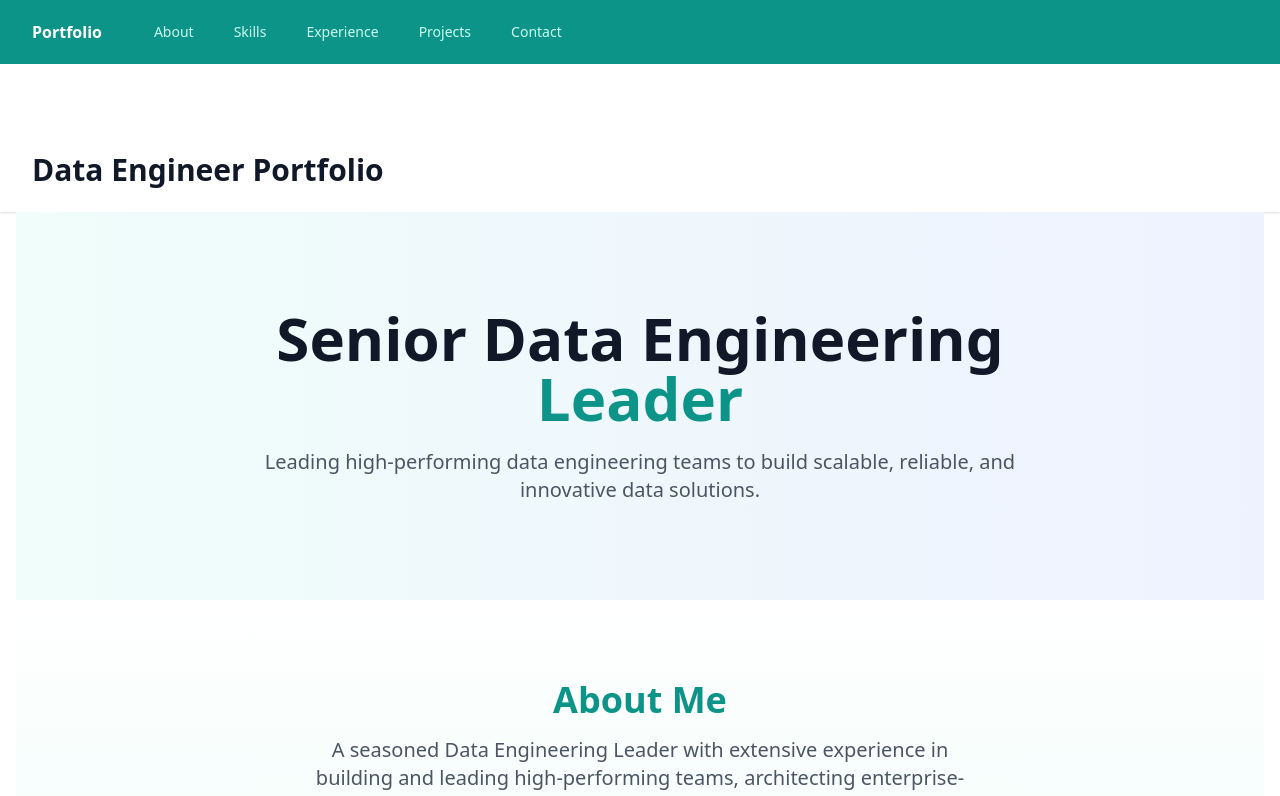
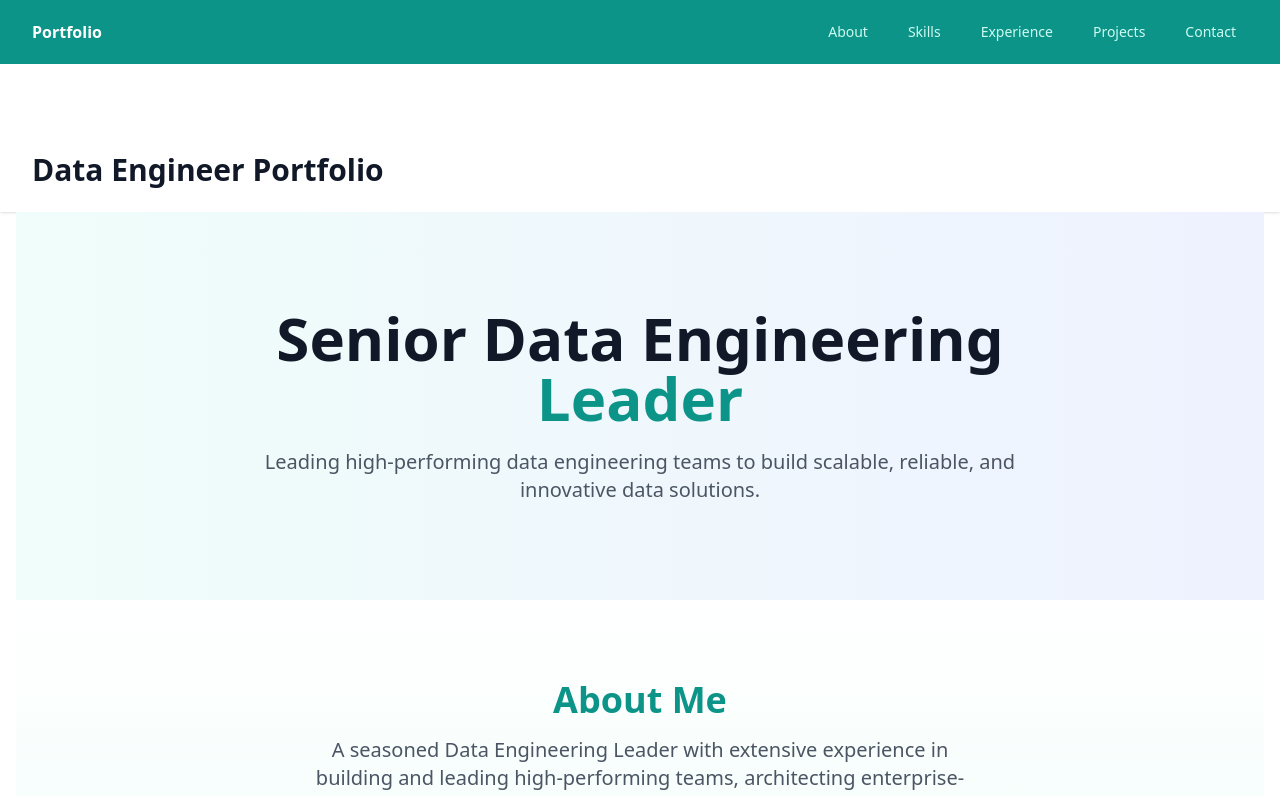
Before and after one commit to devangdshah/DataEngineeringLeader, a React (Create React App) app: page / in a window 1280 px wide. Shown: the top 796 px of the page. Built offline with nearby package versions, Linux system fonts and the light colour scheme; the HTML template or start-up script is replaced by a standard one.

Commit message:
Update theme colors and navigation component

```diff
--- a/public/index.html
+++ b/public/index.html
@@ -4,7 +4,7 @@
     <meta charset="utf-8" />
     <link rel="icon" href="%PUBLIC_URL%/favicon.ico" />
     <meta name="viewport" content="width=device-width, initial-scale=1" />
-    <meta name="theme-color" content="#0D9488" />
+    <meta name="theme-color" content="#0F172A" />
     <meta
       name="description"
       content="Senior Data Engineering Leader Portfolio - Showcasing expertise in data engineering, leadership, and technical innovation"
--- a/src/components/layout/Navigation.tsx
+++ b/src/components/layout/Navigation.tsx
@@ -1,12 +1,15 @@
-import React from 'react';
+import React, { useState } from 'react';
 import { Link } from 'react-router-dom';
 
 const Navigation: React.FC = () => {
+  const [isMenuOpen, setIsMenuOpen] = useState(false);
+
   const scrollToSection = (sectionId: string) => {
     const element = document.getElementById(sectionId);
     if (element) {
       element.scrollIntoView({ behavior: 'smooth' });
     }
+    setIsMenuOpen(false); // Close menu after clicking
   };
 
   return (
@@ -22,6 +25,25 @@ const Navigation: React.FC = () => {
                 Portfolio
               </button>
             </div>
+          </div>
+
+          {/* Mobile menu button */}
+          <div className="md:hidden">
+            <button
+              onClick={() => setIsMenuOpen(!isMenuOpen)}
+              className="text-teal-100 hover:text-white focus:outline-none"
+            >
+              <svg className="h-6 w-6" fill="none" viewBox="0 0 24 24" stroke="currentColor">
+                {isMenuOpen ? (
+                  <path strokeLinecap="round" strokeLinejoin="round" strokeWidth={2} d="M6 18L18 6M6 6l12 12" />
+                ) : (
+                  <path strokeLinecap="round" strokeLinejoin="round" strokeWidth={2} d="M4 6h16M4 12h16M4 18h16" />
+                )}
+              </svg>
+            </button>
+          </div>
+
+          {/* Desktop menu */}
           <div className="hidden md:block">
             <div className="ml-10 flex items-baseline space-x-4">
               <button
@@ -58,6 +80,41 @@ const Navigation: React.FC = () => {
           </div>
         </div>
       </div>
+
+      {/* Mobile menu */}
+      <div className={`md:hidden ${isMenuOpen ? 'block' : 'hidden'}`}>
+        <div className="px-2 pt-2 pb-3 space-y-1 sm:px-3">
+          <button
+            onClick={() => scrollToSection('about')}
+            className="text-teal-100 hover:bg-teal-700 hover:text-white block px-3 py-2 rounded-md text-base font-medium w-full text-left"
+          >
+            About
+          </button>
+          <button
+            onClick={() => scrollToSection('skills')}
+            className="text-teal-100 hover:bg-teal-700 hover:text-white block px-3 py-2 rounded-md text-base font-medium w-full text-left"
+          >
+            Skills
+          </button>
+          <button
+            onClick={() => scrollToSection('experience')}
+            className="text-teal-100 hover:bg-teal-700 hover:text-white block px-3 py-2 rounded-md text-base font-medium w-full text-left"
+          >
+            Experience
+          </button>
+          <button
+            onClick={() => scrollToSection('projects')}
+            className="text-teal-100 hover:bg-teal-700 hover:text-white block px-3 py-2 rounded-md text-base font-medium w-full text-left"
+          >
+            Projects
+          </button>
+          <button
+            onClick={() => scrollToSection('contact')}
+            className="text-teal-100 hover:bg-teal-700 hover:text-white block px-3 py-2 rounded-md text-base font-medium w-full text-left"
+          >
+            Contact
+          </button>
+        </div>
       </div>
     </nav>
   );
--- a/tailwind.config.js
+++ b/tailwind.config.js
@@ -1 +1,18 @@
-module.exports = { content: ["./src/**/*.{js,jsx,ts,tsx}"], theme: { extend: {} }, plugins: [] }
+/** @type {import('tailwindcss').Config} */
+module.exports = {
+  content: [
+    "./src/**/*.{js,jsx,ts,tsx}",
+  ],
+  theme: {
+    extend: {
+      colors: {
+        primary: '#0F172A',
+        secondary: '#3B82F6',
+        accent: '#22D3EE',
+        background: '#F8FAFC',
+        text: '#1E293B',
+      },
+    },
+  },
+  plugins: [],
+}
```
Lines whose indentation alone changed are shown as unchanged.
